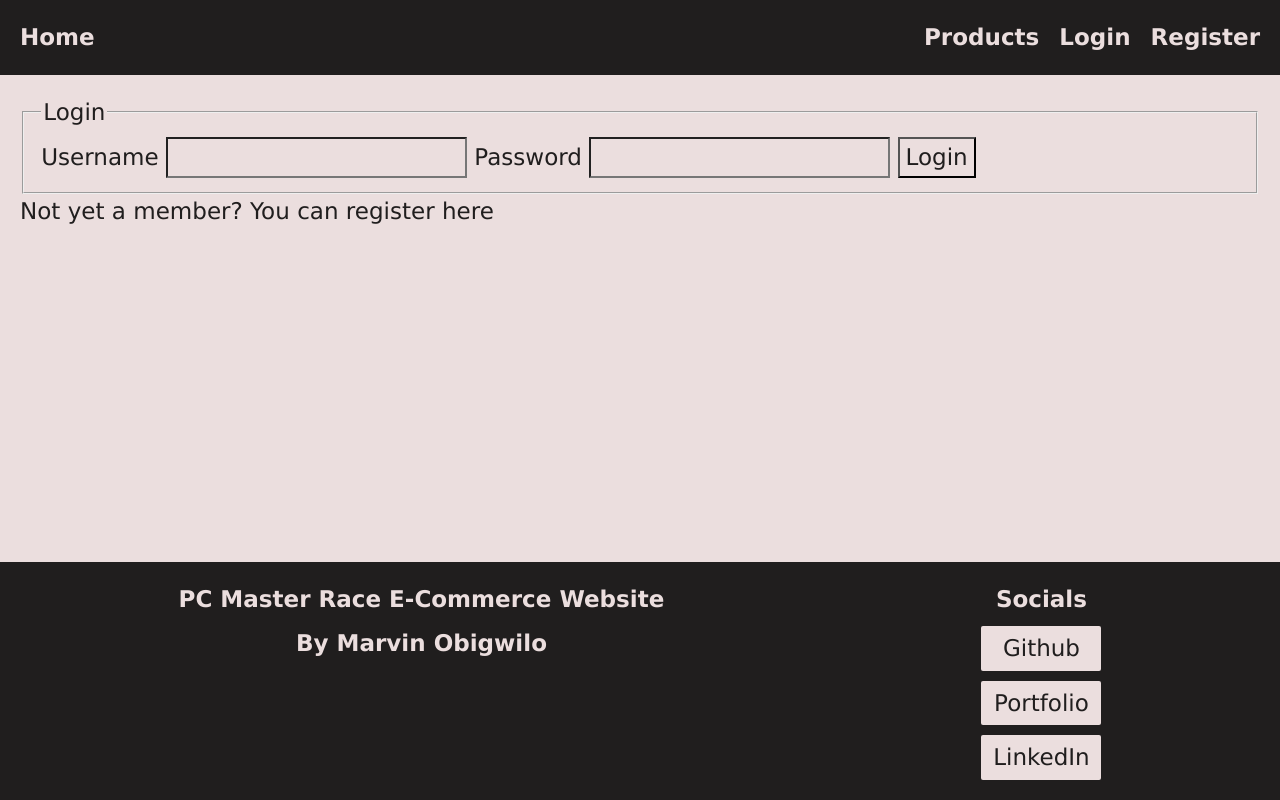
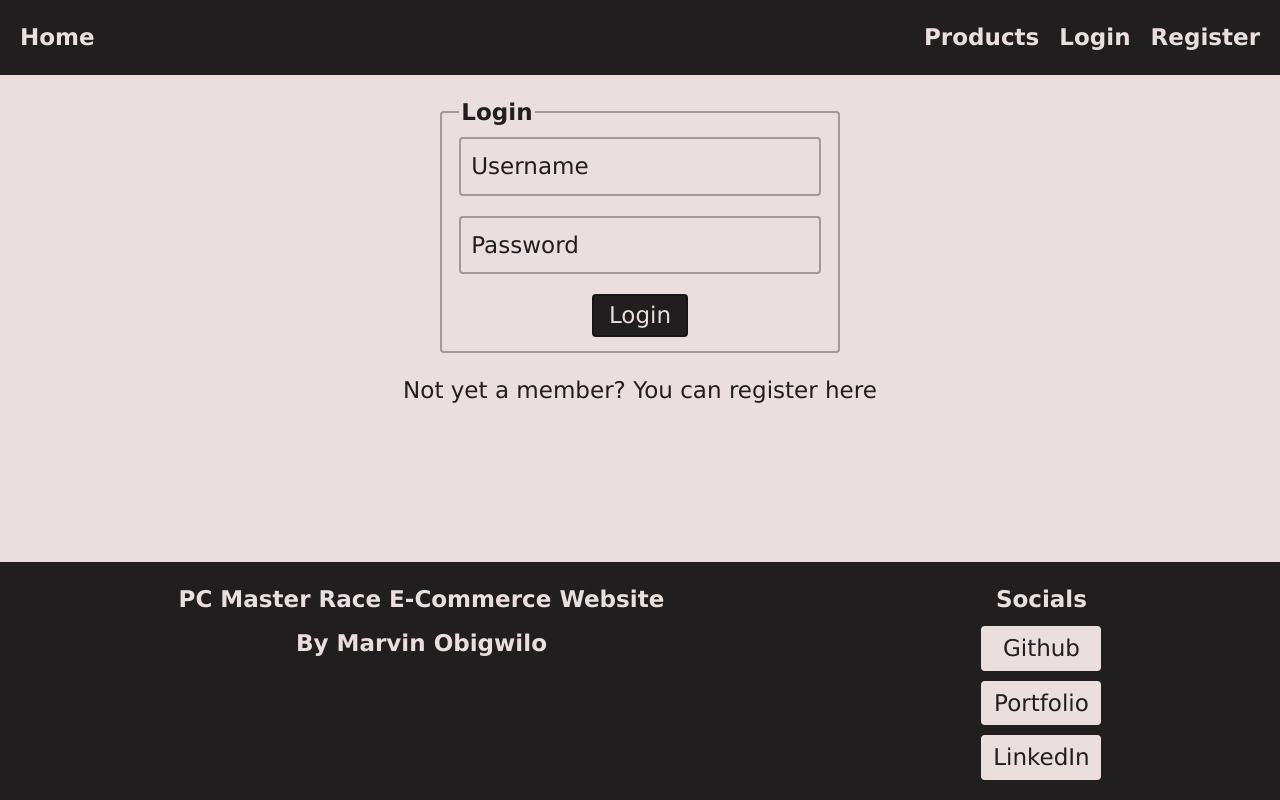
Before and after one commit to marvinobig/pcmasterrace, a PHP site: page /pages/login.page.php in a window 1280 px wide. Run offline with PHP 8.4, Linux system fonts and the light colour scheme.

Commit message:
style forms & products page

```diff
--- a/pages/login.page.php
+++ b/pages/login.page.php
@@ -31,11 +31,13 @@ if (isset($_SESSION["username"])) {
                 </label>
                 <button type="submit">Login</button>
             </fieldset>
+        </form>
 
-            <p class="join">
+        <div class="user-agreements">
+            <p>
                 Not yet a member? <a href="../pages/register.page.php">You can register here</a>
             </p>
-        </form>
+        </div>
     </main>
     <?php include "$root/pages/partials/footer.partial.php";?>
 </body>
--- a/pages/register.page.php
+++ b/pages/register.page.php
@@ -45,7 +45,7 @@ if (isset($_SESSION["username"])) {
                 <button type="submit">Register</button>
             </fieldset>
         </form>
-        <div>
+        <div class="user-agreements">
             <p>
                 By creating an account you agree to our <a href="#">Terms & Privacy</a>
             </p>
--- a/static/css/style.css
+++ b/static/css/style.css
@@ -7,10 +7,18 @@
     --nav-text-color: #ebdede;
     --footer-bg-color: #201e1e;
     --footer-text-color: #ebdede;
-    --border-radius: 2px;
+    --border-color: #0000004f;
+    --border-size: 2px;
+    --border-radius: 4px;
     --brightness: 80%;
+    --box-shadow: 0px 6px 10px #0000004f;
+    --transition: all .2s ease;
+    --form-input-color: #ebdede;
+    --button-bg-color: #201e1e;
+    --button-text-color: #ebdede;
 }
 
+/* general styling */
 body {
     display: grid;
     grid-template-columns: 1fr;
@@ -21,6 +29,92 @@ main {
     padding: 20px;
 }
 
+button {
+    background-color: var(--button-bg-color);
+    color: var(--button-text-color);
+    padding: 2px 15px;
+    border: 2px solid var(--border-color);
+    border-radius: var(--border-radius);
+    transition: var(--transition);
+}
+
+button:hover {
+    filter: brightness(var(--brightness));
+    transition: var(--transition);
+}
+
+main {
+    height: 100%;
+}
+
+img {
+    aspect-ratio: 1;
+    width: 100%;
+    max-width: 200px;
+    border-radius: var(--border-radius) var(--border-radius);
+}
+
+form {
+    display: flex;
+    flex-direction: column;
+    align-items: center;
+    justify-content: space-around;
+    width: 100%;
+}
+
+fieldset {
+    display: flex;
+    flex-direction: column;
+    align-items: center;
+    gap: 20px;
+    width: 100%;
+    max-width: 400px;
+}
+
+label {
+    display: flex;
+    align-items: center;
+    gap: 10px;
+    border: var(--border-size) solid var(--border-color);
+    border-radius: var(--border-radius);
+    padding: 10px;
+    width: 100%;
+    max-width: 400px;
+}
+
+input {
+    height: 30px;
+    width: 100%;
+    border: none;
+    background-color: var(--form-input-color);
+    border-radius: var(--border-radius);
+}
+
+input:focus {
+    outline: none;
+}
+
+input:-webkit-autofill,
+input:-webkit-autofill:focus {
+  transition: background-color 600000s 0s, color 600000s 0s;
+}
+
+label button {
+    border: var(--border-size) solid var(--border-color);
+    border-radius: var(--border-radius);
+}
+
+legend {
+    font-weight: 600;
+}
+
+fieldset {
+    border: 2px solid var(--border-color);
+    border-radius: var(--border-radius);
+}
+
+
+/* specific styling */
 .nav {
     display: flex;
     justify-content: space-between;
@@ -76,8 +170,67 @@ main {
     width: 120px;
     padding: 5px 10px;
     border-radius: var(--border-radius);
+    transition: var(--transition);
 }
 
 .footer-socials-link:hover {
     filter: brightness(var(--brightness));
+    transition: var(--transition);
 }
+
+.product-card-container {
+    display: flex;
+    flex-wrap: wrap;
+    gap: 20px;
+}
+
+.product-card {
+    display: flex;
+    flex-direction: column;
+    align-items: center;
+    justify-content: space-between;
+    gap: 20px;
+    height: 450px;
+    width: 100%;
+    max-width: 200px;
+    border: 2px solid black;
+    border-radius: var(--border-radius);
+    transition: var(--transition);
+}
+
+.product-card:hover {
+    transition: var(--transition);
+    box-shadow: var(--box-shadow);
+}
+
+.product-card a{
+    width: 100%;
+}
+
+.info {
+    display: flex;
+    flex-direction: column;
+    justify-content: space-between;
+    height: 100px;
+}
+
+.info p {
+    text-align: center;
+}
+
+.addBtn-container {
+    padding: 20px;
+}
+
+.page-title {
+    margin-bottom: 20px;
+}
+
+
+.user-agreements {
+    margin-top: 20px;
+    display: flex;
+    flex-direction: column;
+    align-items: center;
+    gap: 10px;
+}
```
Also changed, not shown: pages/products.page.php (+17 -11 lines).
